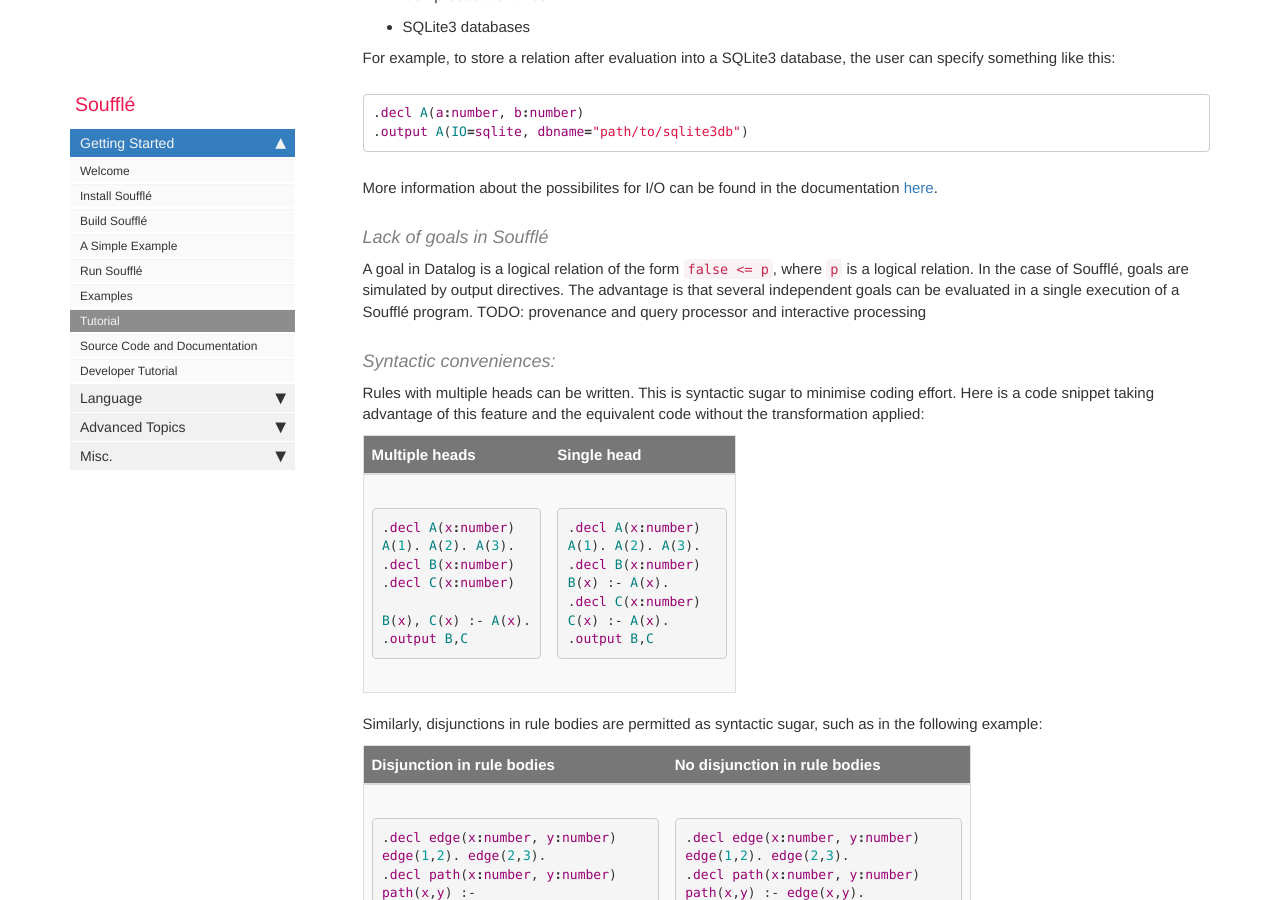
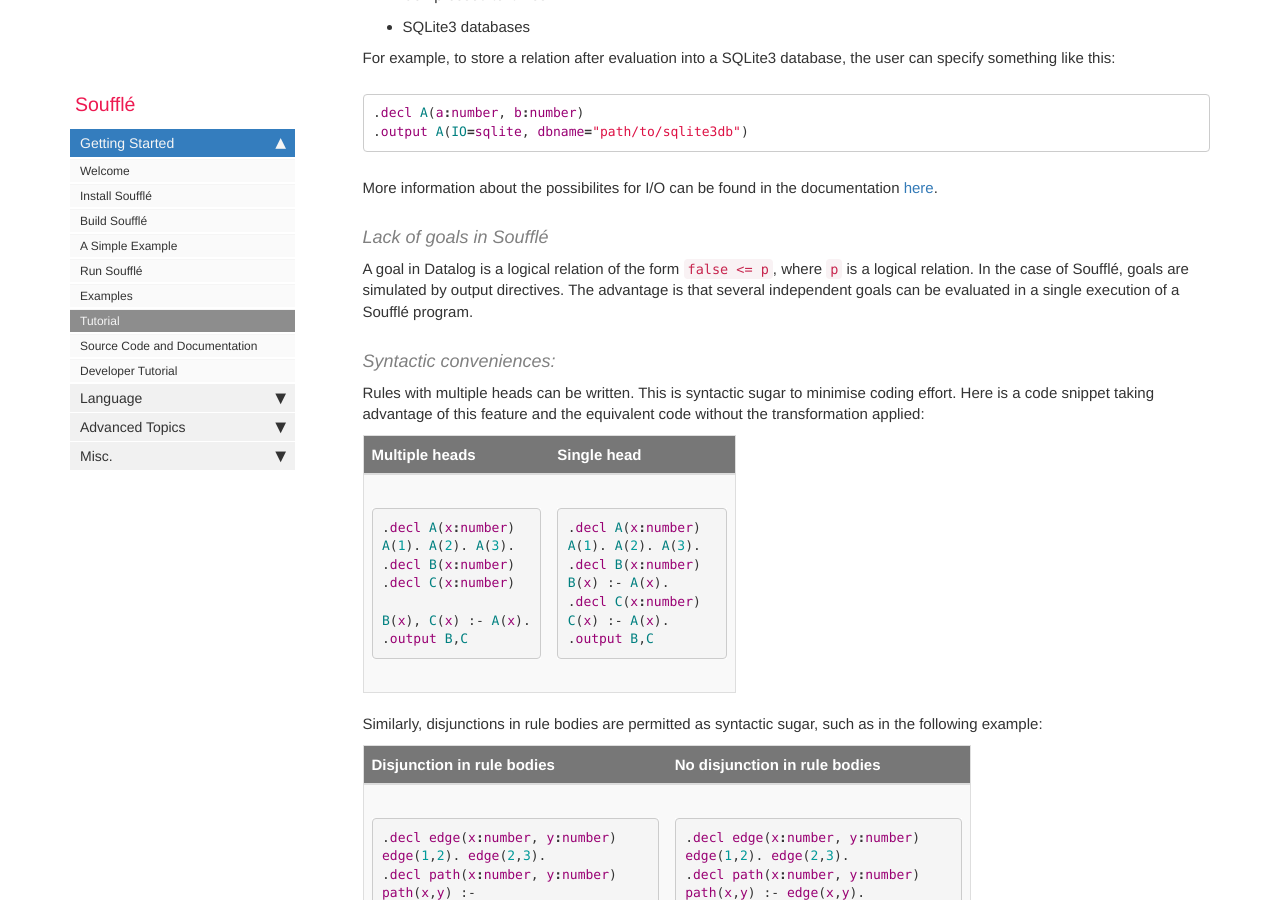
Before and after one commit to souffle-lang/souffle-lang.github.io, a Jekyll site: the page built from pages/docs/tutorial.md, in a window 1280 px wide and 900 px high, scrolled down 5728 px. Built offline with Jekyll 4.4.1, drawn with Linux system fonts in a browser that asks for light colours; comment, search, counter and statistics services are not loaded.

Commit message:
Update tutorial.md

```diff
--- a/pages/docs/tutorial.md
+++ b/pages/docs/tutorial.md
@@ -199,8 +199,6 @@ More information about the possibilites for I/O can be found in the documentatio
 A goal in Datalog is a logical relation of the form ``false <= p``, where ``p`` is a logical relation.
 In the case of Soufflé, goals are simulated by output directives.
 The advantage is that several independent goals can be evaluated in a single execution of a Soufflé program.
-TODO: provenance and query processor and interactive processing
-
 
 #### Syntactic conveniences:
 Rules with multiple heads can be written. This is syntactic sugar to minimise coding effort. Here is a code snippet taking advantage of this feature and the equivalent code without the transformation applied:
```
